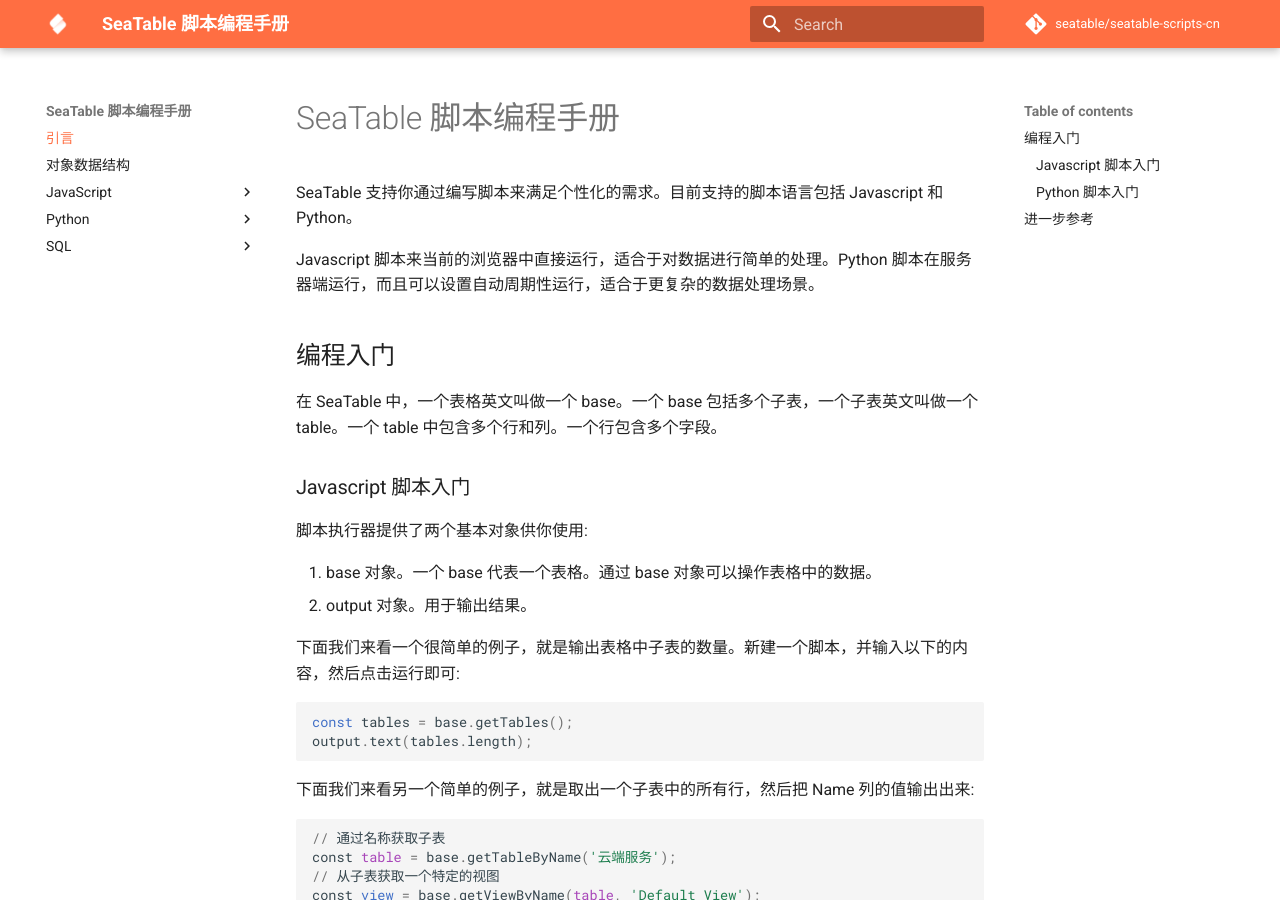
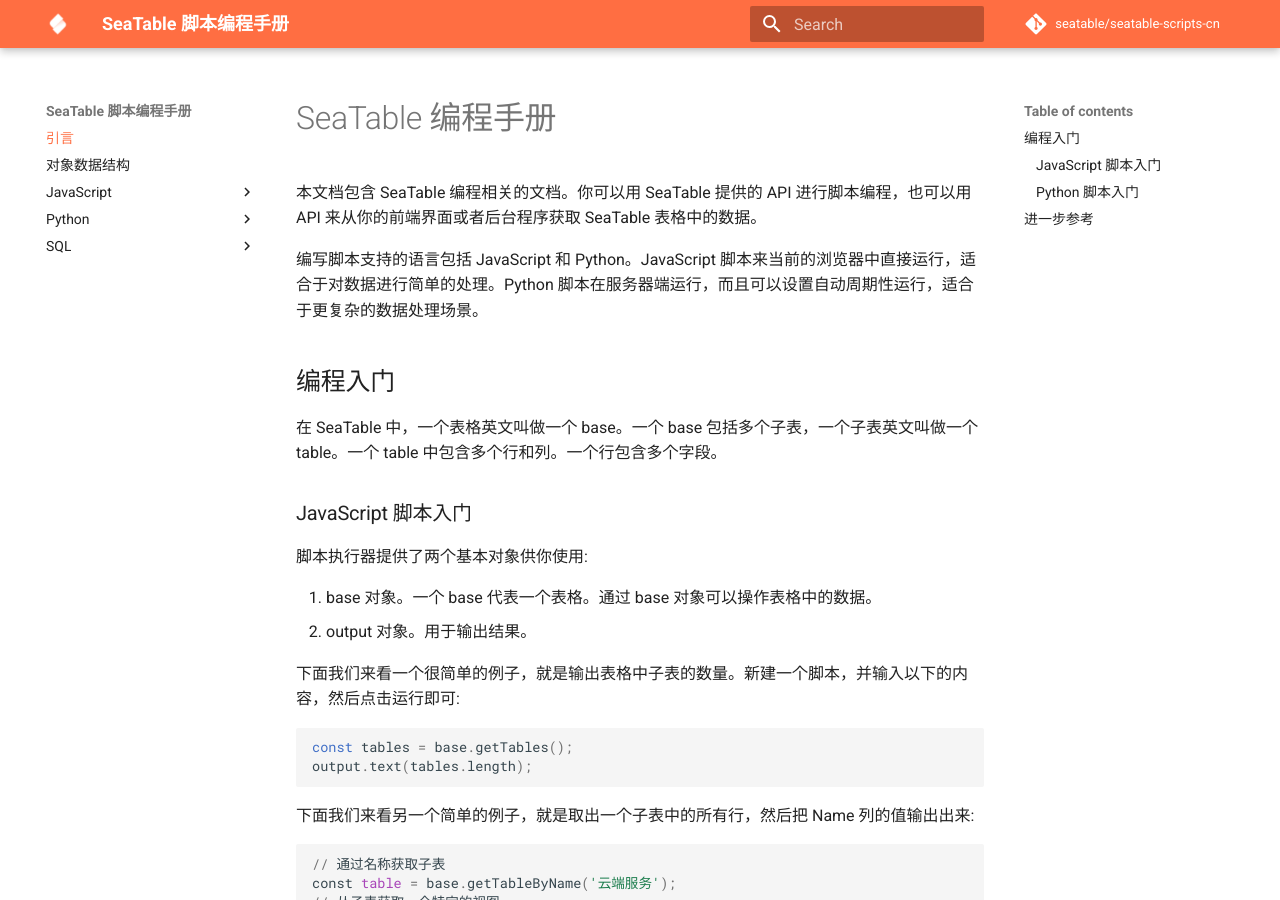
Before and after one commit to seatable/seatable-scripts-cn, an MkDocs documentation site: the page built from manual/README.md, in a window 1280 px wide and 900 px high. Built offline with MkDocs 1.6.1 and Material for MkDocs 9.7.7, drawn with Linux system fonts in a browser that asks for light colours; comment, search, counter and statistics services are not loaded.

Commit message:
Update README.md

```diff
--- a/manual/README.md
+++ b/manual/README.md
@@ -1,14 +1,14 @@
-# SeaTable 脚本编程手册
+# SeaTable 编程手册
 
-SeaTable 支持你通过编写脚本来满足个性化的需求。目前支持的脚本语言包括 Javascript 和 Python。
+本文档包含 SeaTable 编程相关的文档。你可以用 SeaTable 提供的 API 进行脚本编程，也可以用 API 来从你的前端界面或者后台程序获取 SeaTable 表格中的数据。
 
-Javascript 脚本来当前的浏览器中直接运行，适合于对数据进行简单的处理。Python 脚本在服务器端运行，而且可以设置自动周期性运行，适合于更复杂的数据处理场景。
+编写脚本支持的语言包括 JavaScript 和 Python。JavaScript 脚本来当前的浏览器中直接运行，适合于对数据进行简单的处理。Python 脚本在服务器端运行，而且可以设置自动周期性运行，适合于更复杂的数据处理场景。
 
 ## 编程入门
 
 在 SeaTable 中，一个表格英文叫做一个 base。一个 base 包括多个子表，一个子表英文叫做一个 table。一个 table 中包含多个行和列。一个行包含多个字段。
 
-### Javascript 脚本入门
+### JavaScript 脚本入门
 
 脚本执行器提供了两个基本对象供你使用:
 
```
